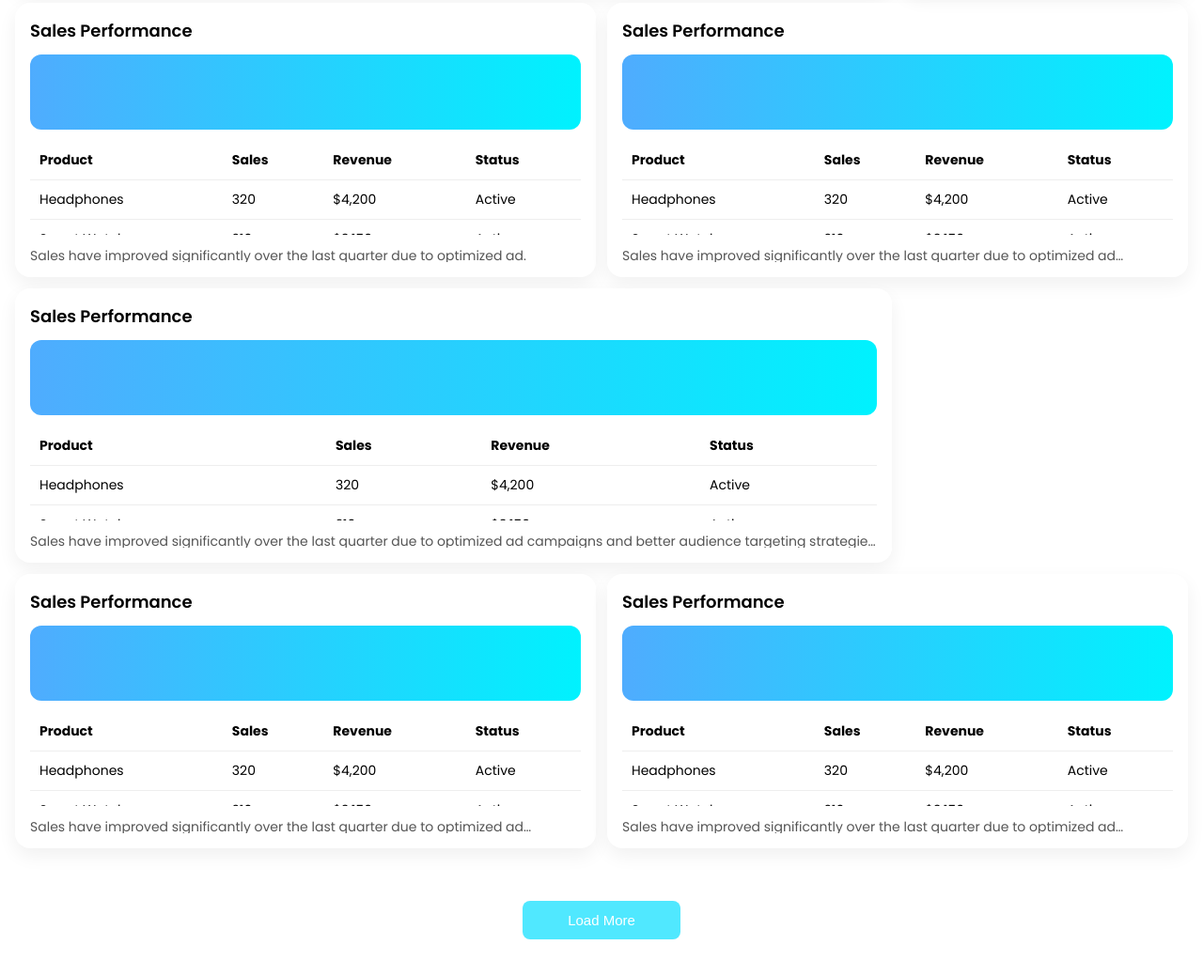
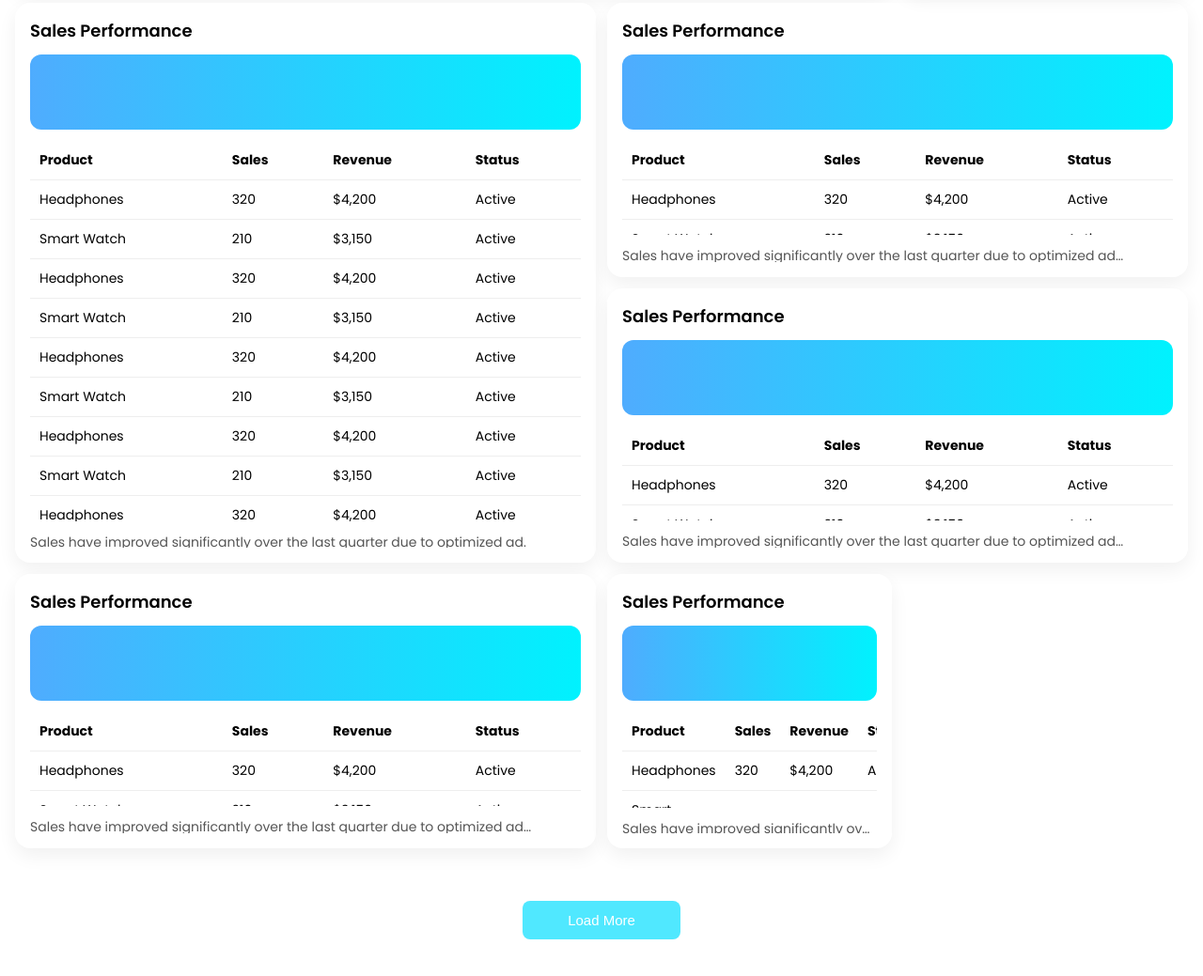
Before and after one commit to MuhammadAsimKundi/Modern-SaaS-Dashboard, a plain HTML site: page index.html in a window 1280 px wide. Shown: the part 561-1600 px from the top of the page at 94% size. Drawn offline with Linux system fonts and the light colour scheme.

Commit message:
updated the cards layout

```diff
--- a/css/style.css
+++ b/css/style.css
@@ -227,7 +227,7 @@ th,td{
 
 .second-card {
     grid-column: span 2;
-    grid-row: span 2;
+    grid-row: span 4;
 }
 
 .third-card {
@@ -241,7 +241,12 @@ th,td{
 }
 
 .fifth-card {
-    grid-column: span 3;
+    grid-column: span 2;
+    grid-row: span 2;
+}
+
+.seventh-card{
+    grid-column: span 1;
     grid-row: span 2;
 }
 
--- a/index.html
+++ b/index.html
@@ -130,6 +130,66 @@
                         </tr>
                     </thead>
                     <tbody>
+                        <tr>
+                            <td>Headphones</td>
+                            <td>320</td>
+                            <td>$4,200</td>
+                            <td>Active</td>
+                        </tr>
+                        <tr>
+                            <td>Smart Watch</td>
+                            <td>210</td>
+                            <td>$3,150</td>
+                            <td>Active</td>
+                        </tr>
+                        <tr>
+                            <td>Headphones</td>
+                            <td>320</td>
+                            <td>$4,200</td>
+                            <td>Active</td>
+                        </tr>
+                        <tr>
+                            <td>Smart Watch</td>
+                            <td>210</td>
+                            <td>$3,150</td>
+                            <td>Active</td>
+                        </tr>
+                        <tr>
+                            <td>Headphones</td>
+                            <td>320</td>
+                            <td>$4,200</td>
+                            <td>Active</td>
+                        </tr>
+                        <tr>
+                            <td>Smart Watch</td>
+                            <td>210</td>
+                            <td>$3,150</td>
+                            <td>Active</td>
+                        </tr>
+                        <tr>
+                            <td>Headphones</td>
+                            <td>320</td>
+                            <td>$4,200</td>
+                            <td>Active</td>
+                        </tr>
+                        <tr>
+                            <td>Smart Watch</td>
+                            <td>210</td>
+                            <td>$3,150</td>
+                            <td>Active</td>
+                        </tr>
+                        <tr>
+                            <td>Headphones</td>
+                            <td>320</td>
+                            <td>$4,200</td>
+                            <td>Active</td>
+                        </tr>
+                        <tr>
+                            <td>Smart Watch</td>
+                            <td>210</td>
+                            <td>$3,150</td>
+                            <td>Active</td>
+                        </tr>
                         <tr>
                             <td>Headphones</td>
                             <td>320</td>
@@ -286,7 +346,7 @@
 
         </div>
         <!-- sixth card -->
-        <div class="card">
+        <div class="card sixth-card">
 
             <h3 class="card-title">Sales Performance</h3>
 
@@ -330,7 +390,7 @@
 
         </div>
         <!-- seventh card -->
-        <div class="card">
+        <div class="card seventh-card">
 
             <h3 class="card-title">Sales Performance</h3>
 
```
